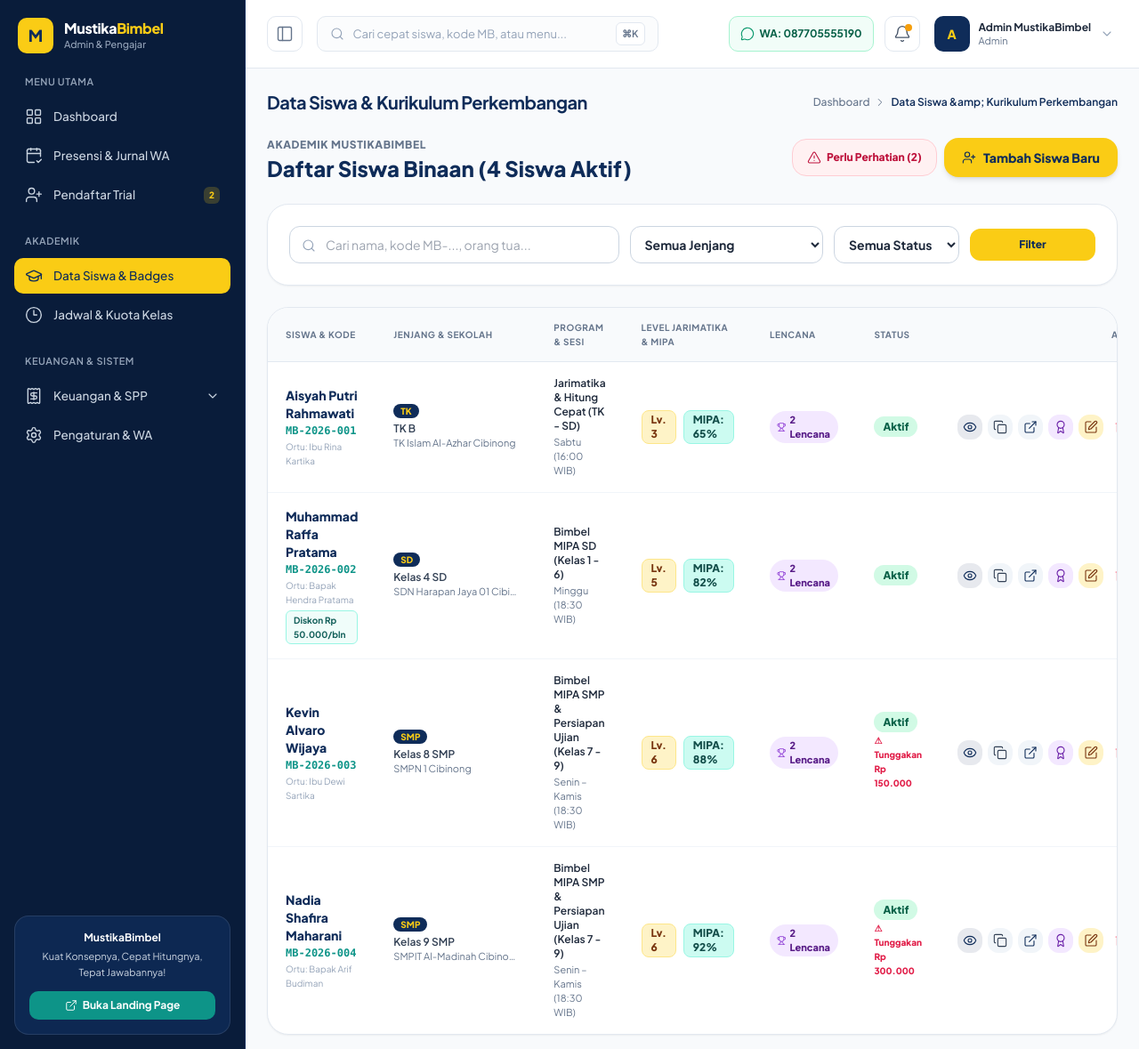
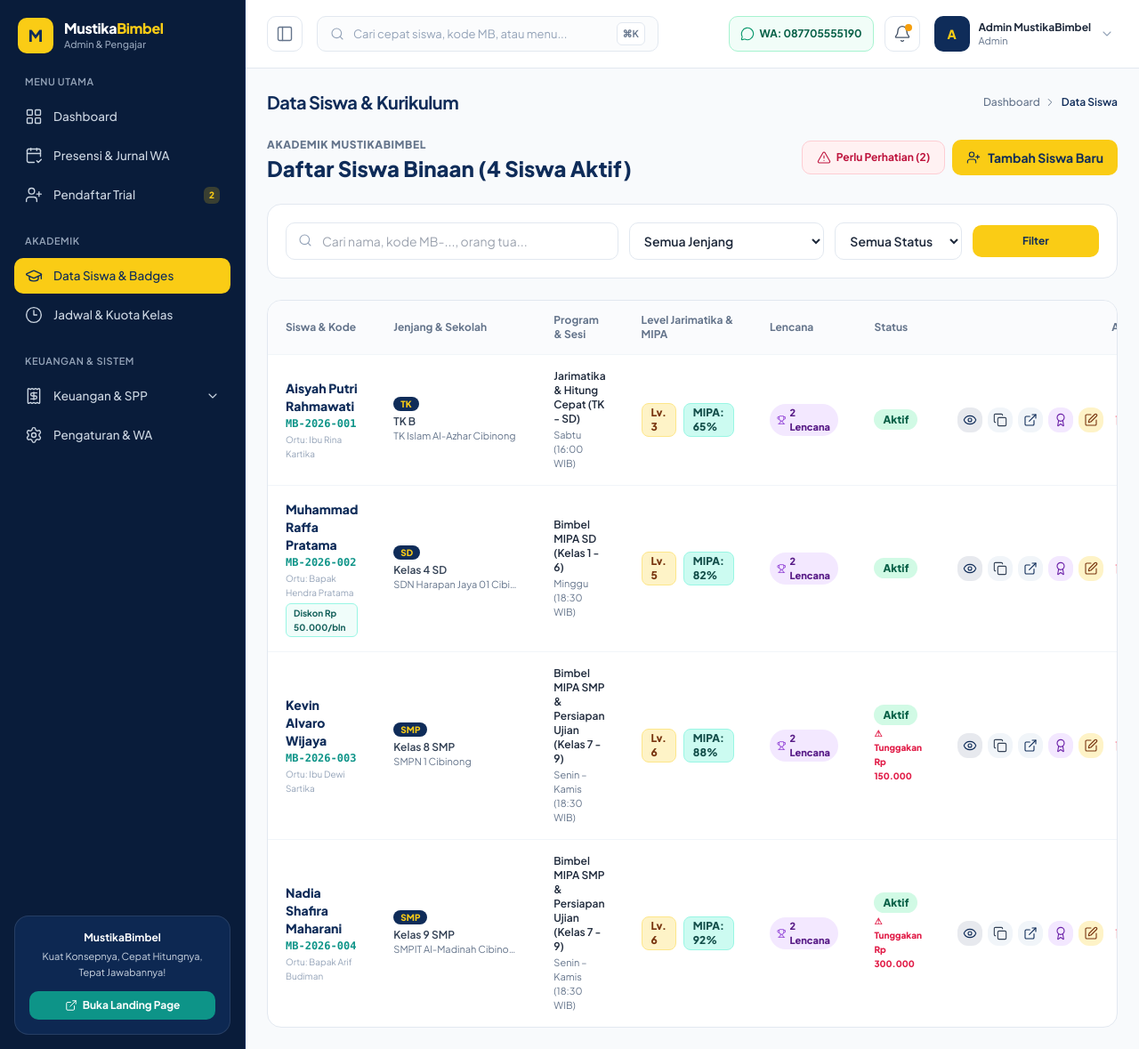
Before and after one commit to LuthfiMirza/mustika-bimbel, a Laravel app: page /admin/students in a window 1280 px wide. Shown: the whole page at 89% size. Run offline with Laravel 12, Linux system fonts and the light colour scheme; a user stored in the database is signed in; data comes from the database, SQL or seed files in the repository; some libraries are stand-ins or nearby versions.

Commit message:
style(students): align student views and 360 profile with TailAdmin cards and breadcrumbs

```diff
--- a/resources/views/admin/students/create.blade.php
+++ b/resources/views/admin/students/create.blade.php
@@ -2,6 +2,7 @@
 
 @section('title', 'Tambah Siswa Baru — MustikaBimbel')
 @section('header_title', 'Pendaftaran Siswa Baru')
+@section('breadcrumb', 'Tambah Siswa')
 
 @section('content')
 <div class="max-w-3xl mx-auto space-y-6">
@@ -12,7 +13,7 @@
         </a>
     </div>
 
-    <div class="bg-white rounded-3xl p-6 sm:p-8 shadow-sm border border-slate-200">
+    <div class="bg-white rounded-2xl p-6 sm:p-8 border border-slate-200">
         <div class="border-b border-slate-100 pb-4 mb-6">
             <h2 class="text-lg font-extrabold text-[#0F2C59]">Formulir Pendaftaran Siswa Baru</h2>
             <p class="text-xs text-slate-500">Kode Induk MB-... dan token unik E-Raport akan di-generate otomatis.</p>
--- a/resources/views/admin/students/edit.blade.php
+++ b/resources/views/admin/students/edit.blade.php
@@ -1,7 +1,8 @@
 @extends('layouts.admin')
 
 @section('title', 'Edit Siswa & Level Kurikulum — MustikaBimbel')
-@section('header_title', 'Perbarui Data Siswa & Level Kurikulum')
+@section('header_title', 'Perbarui Data Siswa')
+@section('breadcrumb', 'Edit ' . $student->full_name)
 
 @section('content')
 <div class="max-w-3xl mx-auto space-y-6">
@@ -17,7 +18,7 @@
         </a>
     </div>
 
-    <div class="bg-white rounded-3xl p-6 sm:p-8 shadow-sm border border-slate-200">
+    <div class="bg-white rounded-2xl p-6 sm:p-8 border border-slate-200">
         <div class="border-b border-slate-100 pb-4 mb-6 flex items-center justify-between">
             <div>
                 <h2 class="text-lg font-extrabold text-[#0F2C59]">Edit Data: {{ $student->full_name }}</h2>
--- a/resources/views/admin/students/index.blade.php
+++ b/resources/views/admin/students/index.blade.php
@@ -1,7 +1,8 @@
 @extends('layouts.admin')
 
 @section('title', 'Manajemen Data Siswa & Badges — MustikaBimbel')
-@section('header_title', 'Data Siswa & Kurikulum Perkembangan')
+@section('header_title', 'Data Siswa & Kurikulum')
+@section('breadcrumb', 'Data Siswa')
 
 @section('content')
 <div class="space-y-6"
@@ -23,13 +24,13 @@
         <div class="flex flex-wrap items-center gap-2">
             @if(($attentionCount ?? 0) > 0)
                 <a href="{{ route('admin.students.index', ['attention' => $attentionFilter ? null : 1]) }}"
-                   class="inline-flex items-center gap-1.5 px-4 py-3 rounded-2xl text-xs font-extrabold {{ $attentionFilter ? 'bg-rose-600 text-white' : 'bg-rose-50 text-rose-700 border border-rose-200 hover:bg-rose-100' }} transition-all">
+                   class="inline-flex items-center gap-1.5 px-4 py-2.5 rounded-[10px] text-xs font-bold {{ $attentionFilter ? 'bg-rose-600 text-white' : 'bg-rose-50 text-rose-700 border border-rose-200 hover:bg-rose-100' }} transition-colors">
                     <i data-lucide="alert-triangle" class="w-4 h-4"></i>
                     <span>Perlu Perhatian ({{ $attentionCount }})</span>
                 </a>
             @endif
             <a href="{{ route('admin.students.create') }}"
-               class="inline-flex items-center justify-center gap-2 px-5 py-3 rounded-2xl text-xs sm:text-sm font-extrabold text-[#0F2C59] bg-[#FACC15] hover:bg-[#FFD100] shadow-md transition-all">
+               class="inline-flex items-center justify-center gap-2 px-4 py-2.5 rounded-[10px] text-xs sm:text-sm font-bold text-[#0F2C59] bg-[#FACC15] hover:bg-[#FFD100] transition-colors">
                 <i data-lucide="user-plus" class="w-4 h-4"></i>
                 <span>Tambah Siswa Baru</span>
             </a>
@@ -37,18 +38,18 @@
     </div>
 
     <!-- Filter & Search Card -->
-    <div class="bg-white rounded-3xl p-6 shadow-sm border border-slate-200">
+    <div class="bg-white rounded-2xl p-5 border border-slate-200">
         <form method="GET" action="{{ route('admin.students.index') }}" class="grid grid-cols-1 sm:grid-cols-12 gap-3 items-center">
             <div class="sm:col-span-6 lg:col-span-5 relative">
-                <i data-lucide="search" class="w-4 h-4 text-slate-400 absolute left-3.5 top-3.5"></i>
+                <i data-lucide="search" class="w-4 h-4 text-slate-400 absolute left-3.5 top-3"></i>
                 <input type="text" name="search" value="{{ $search }}"
                        placeholder="Cari nama, kode MB-..., orang tua..."
-                       class="w-full pl-10 pr-4 py-2.5 rounded-xl border border-slate-300 text-xs sm:text-sm focus:ring-2 focus:ring-[#0F2C59] outline-none">
+                       class="w-full pl-10 pr-4 py-2.5 rounded-[10px] border border-slate-200 text-xs sm:text-sm focus:border-[#0F2C59] focus:ring-2 focus:ring-[#0F2C59]/15 outline-none">
             </div>
 
             <div class="sm:col-span-3 lg:col-span-3">
                 <select name="grade" onchange="this.form.submit()"
-                        class="w-full px-3 py-2.5 rounded-xl border border-slate-300 text-xs sm:text-sm font-bold bg-white outline-none">
+                        class="w-full px-3 py-2.5 rounded-[10px] border border-slate-200 text-xs sm:text-sm font-semibold bg-white outline-none focus:border-[#0F2C59]">
                     <option value="">Semua Jenjang</option>
                     <option value="TK" {{ $gradeFilter === 'TK' ? 'selected' : '' }}>Jenjang TK (Jarimatika)</option>
                     <option value="SD" {{ $gradeFilter === 'SD' ? 'selected' : '' }}>Jenjang SD (Kelas 1-6)</option>
@@ -58,7 +59,7 @@
 
             <div class="sm:col-span-3 lg:col-span-2">
                 <select name="status" onchange="this.form.submit()"
-                        class="w-full px-3 py-2.5 rounded-xl border border-slate-300 text-xs sm:text-sm font-bold bg-white outline-none">
+                        class="w-full px-3 py-2.5 rounded-[10px] border border-slate-200 text-xs sm:text-sm font-semibold bg-white outline-none focus:border-[#0F2C59]">
                     <option value="">Semua Status</option>
                     <option value="Aktif" {{ $statusFilter === 'Aktif' ? 'selected' : '' }}>Aktif</option>
                     <option value="Cuti" {{ $statusFilter === 'Cuti' ? 'selected' : '' }}>Cuti</option>
@@ -68,12 +69,12 @@
 
             <div class="sm:col-span-12 lg:col-span-2 flex gap-2">
                 <button type="submit"
-                        class="w-full py-2.5 px-4 rounded-xl text-xs font-extrabold text-[#0F2C59] bg-[#FACC15] hover:bg-[#FFD100] transition-colors">
+                        class="w-full py-2.5 px-4 rounded-[10px] text-xs font-bold text-[#0F2C59] bg-[#FACC15] hover:bg-[#FFD100] transition-colors">
                     Filter
                 </button>
                 @if($search || $gradeFilter || $statusFilter)
                     <a href="{{ route('admin.students.index') }}"
-                       class="py-2.5 px-3 rounded-xl text-xs font-bold text-slate-600 bg-slate-100 hover:bg-slate-200 transition-colors">
+                       class="py-2.5 px-3 rounded-[10px] text-xs font-semibold text-slate-600 border border-slate-200 bg-white hover:bg-slate-50 transition-colors">
                         Reset
                     </a>
                 @endif
@@ -82,10 +83,10 @@
     </div>
 
     <!-- Students Table -->
-    <div class="bg-white rounded-3xl shadow-sm border border-slate-200 overflow-hidden">
+    <div class="bg-white rounded-2xl border border-slate-200 overflow-hidden">
         <div class="overflow-x-auto">
             <table class="w-full text-left text-xs text-slate-700">
-                <thead class="bg-slate-50 text-slate-500 uppercase tracking-wider font-extrabold border-b border-slate-200 text-[10px]">
+                <thead class="bg-slate-50/70 text-slate-500 font-semibold border-b border-slate-100 text-xs">
                     <tr>
                         <th class="px-5 py-3.5">Siswa &amp; Kode</th>
                         <th class="px-5 py-3.5">Jenjang &amp; Sekolah</th>
```
Also changed, not shown: resources/views/admin/students/show.blade.php (+7 -6 lines).
